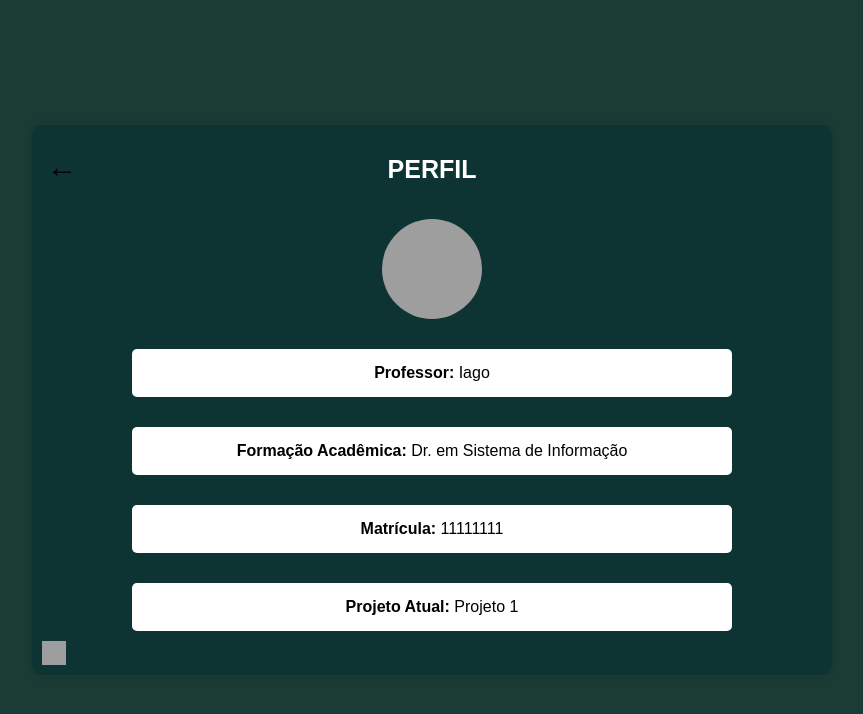
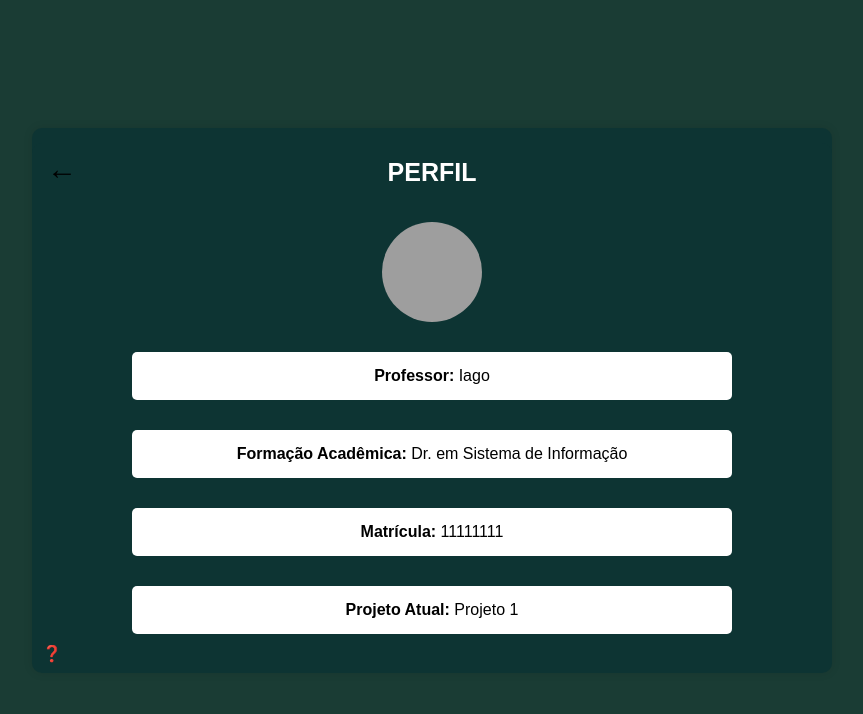
Before and after one commit to 3d5onLP/SUAC, a PHP site: page /view_professor.html in a window 1280 px wide. Shown: the top 714 px of the page, without its empty margins (208-1071 px from the left). Run offline with PHP 8.4, Linux system fonts and the light colour scheme; grey boxes are pictures that could not be loaded.

Commit message:
Botão de interrogação bonito e retirada de seta para o menu
Foi feito a retirada do botão que faz a logoff automático do menu para ser adicionado mais tarde de maneira melhor, adicionei um botão melhor para o "?".

```diff
--- a/VIEW/VIEW_ALUNO/view_aluno.html
+++ b/VIEW/VIEW_ALUNO/view_aluno.html
@@ -50,10 +50,8 @@
 
         </div>
 
-        <footer class="footer-icons">
-            <a href="/VIEW/VIEW_DUVIDAS/view_duvidas.html" class="icone-interroga">
-                <img class="img_interroga" src="/VIEW/icon/ponto-de-interrogacao.png" alt="ponto de interrogação">
-            </a>
+        <footer>
+            <a href="/VIEW/VIEW_DUVIDAS/view_duvidas.html">❓</a>
         </footer>
 
     </div>
--- a/VIEW/VIEW_LOGIN/view_login.html
+++ b/VIEW/VIEW_LOGIN/view_login.html
@@ -28,4 +28,4 @@
     </div>
 </body>
 
-</html
+</html>
--- a/VIEW/VIEW_MENU/view_menu.css
+++ b/VIEW/VIEW_MENU/view_menu.css
@@ -119,8 +119,3 @@ footer {
     text-align: left;
     padding: 10px;
   }
-
-footer img {
-    width: 24px;
-    height: 24px;
-  }
--- a/VIEW/VIEW_MENU/view_menu.html
+++ b/VIEW/VIEW_MENU/view_menu.html
@@ -12,7 +12,7 @@
 <body>
     <div class="menu-container">
         <header>
-            <span class="button-retorno"> <a href="/VIEW/VIEW_LOGIN/view_login.html">←</a></span>
+            <!--<span class="button-retorno"> <a href="/VIEW/VIEW_LOGIN/view_login.html">←</a></span>-->
             MENU CIENTIF
         </header>
         <div>
--- a/VIEW/VIEW_PROFESSOR/view_professor.css
+++ b/VIEW/VIEW_PROFESSOR/view_professor.css
@@ -148,19 +148,9 @@ a{
     display: block;
 }
 
-/*Icones de interrogação e chat*/
-.footer-icons {
+/*NO JEITO, botão bonito*/
+footer {
     width: 100%;
-    display: flex;
-    justify-content: space-between;
+    text-align: left;
     padding: 10px;
-}
-.footer-icons a {
-    display: flex;
-    align-items: center;
-}
-/*Tamanho icone de interrogação*/
-.img_interroga{
-    width: 24px;
-    height: 24px;
-}
+  }
--- a/VIEW/VIEW_PROFESSOR/view_professor.html
+++ b/VIEW/VIEW_PROFESSOR/view_professor.html
@@ -72,10 +72,8 @@
 
         </div>
 
-        <footer class="footer-icons">
-            <a href="/VIEW/VIEW_DUVIDAS/view_duvidas.html" class="icone-interroga">
-                <img class="img_interroga" src="/VIEW/icon/ponto-de-interrogacao.png" alt="ponto de interrogação">
-            </a>
+        <footer>
+            <a href="/VIEW/VIEW_DUVIDAS/view_duvidas.html">❓</a>
         </footer>
 
     </div>
```
Also changed, not shown: VIEW/VIEW_ALUNO/view_aluno.css (+7 -0 lines), VIEW/VIEW_PROJETO/view_projeto.css (+7 -0 lines), VIEW/VIEW_PROJETO/view_projeto.html (+5 -7 lines).
